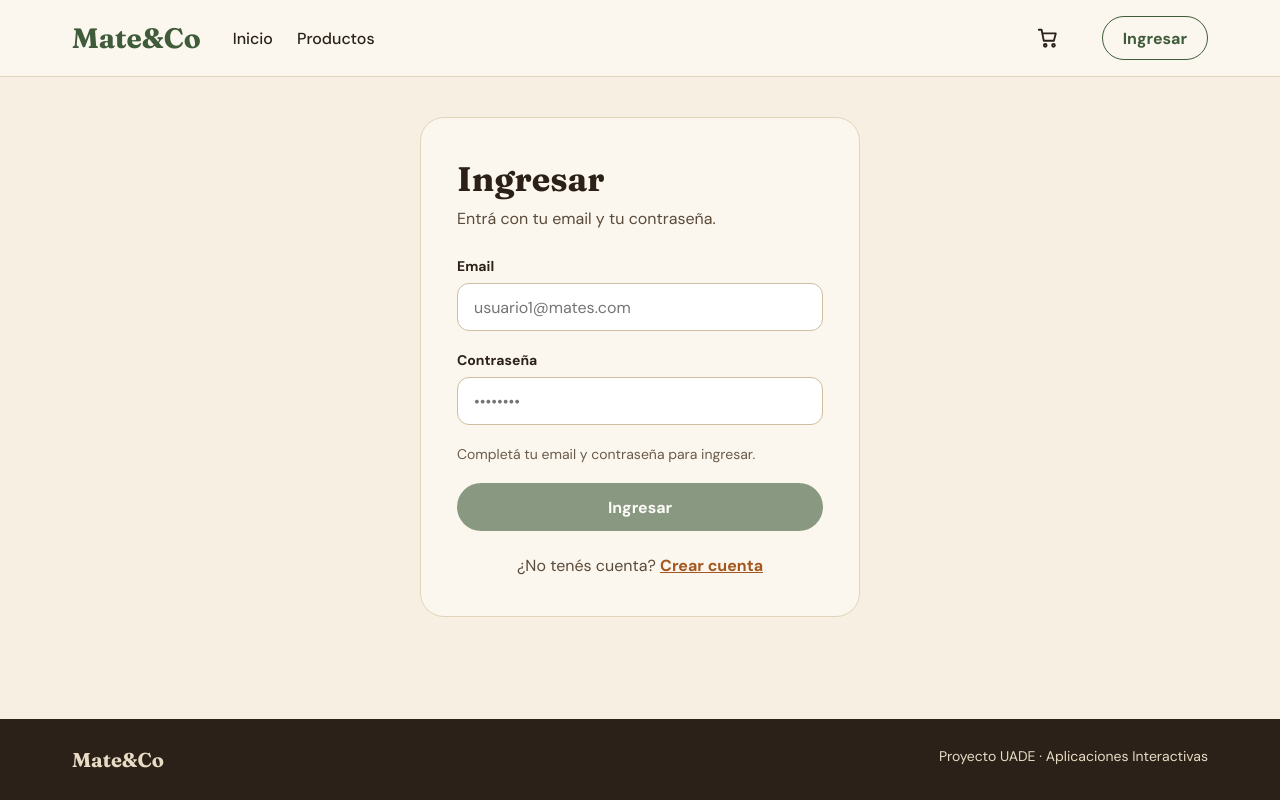
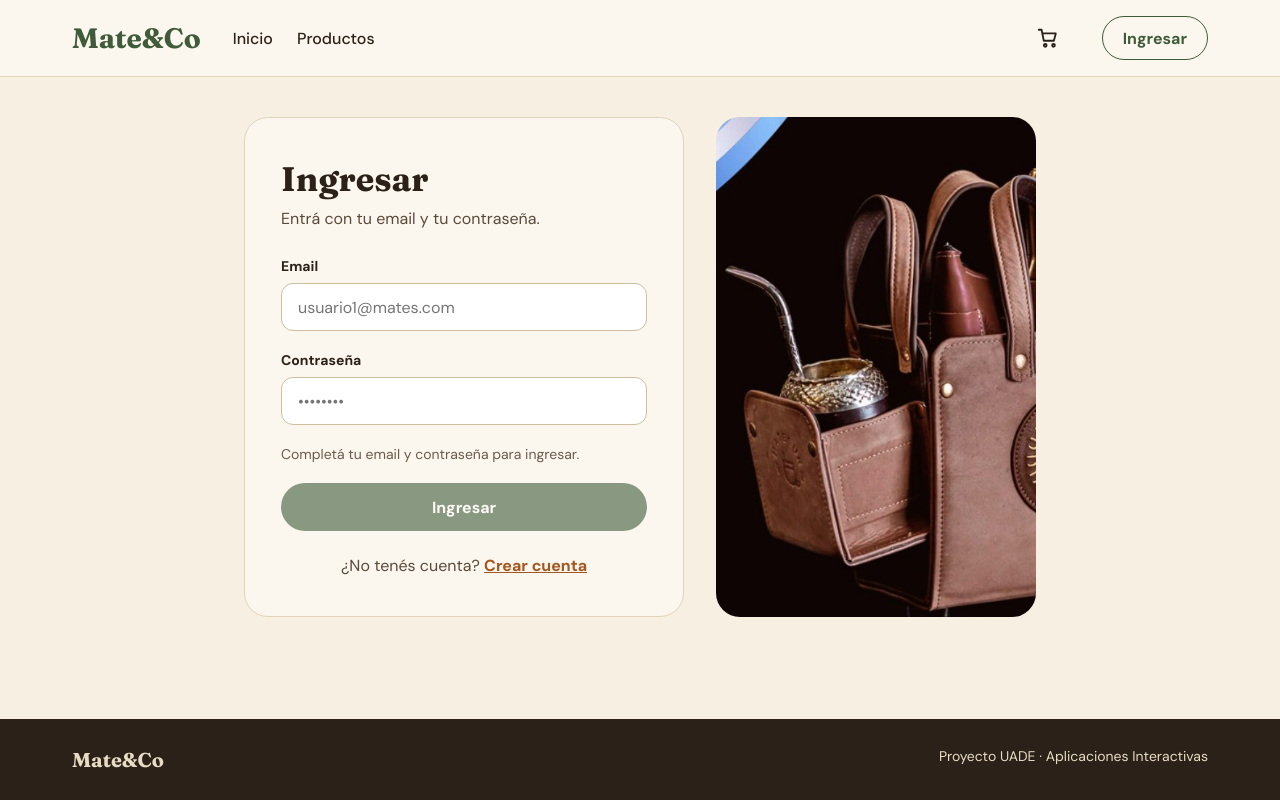
Before and after one commit to Nicom7910/Mate-Co, a React (Vite) app in the folder client/: page /login in a window 1280 px wide. Built offline with nearby package versions, Linux system fonts and the light colour scheme; no server answers.

Commit message:
Modificacion del banner

```diff
--- a/client/src/components/auth/AuthCard.css
+++ b/client/src/components/auth/AuthCard.css
@@ -1,9 +1,27 @@
 .auth-card-page {
   display: flex;
   justify-content: center;
+  align-items: stretch;
+  gap: 2rem;
+}
+
+.auth-card-page__photo {
+  display: none;
+}
+
+@media (min-width: 72rem) {
+  .auth-card-page__photo {
+    display: block;
+    flex: 0 0 20rem;
+    width: 20rem;
+    border-radius: 1.5rem;
+    object-fit: cover;
+    object-position: center;
+  }
 }
 
 .auth-card {
+  align-self: flex-start;
   width: 100%;
   max-width: 27.5rem;
   padding: 2.5rem 2.25rem;
--- a/client/src/components/auth/AuthCard.jsx
+++ b/client/src/components/auth/AuthCard.jsx
@@ -1,3 +1,4 @@
+import matero from "../../assets/matero.jpg";
 import "./AuthCard.css";
 
 const AuthCard = ({ title, subtitle, wide = false, children }) => (
@@ -7,6 +8,7 @@ const AuthCard = ({ title, subtitle, wide = false, children }) => (
       <p className="auth-card__subtitle">{subtitle}</p>
       {children}
     </div>
+    <img src={matero} alt="" className="auth-card-page__photo" />
   </section>
 );
 
--- a/client/src/components/home/Hero.css
+++ b/client/src/components/home/Hero.css
@@ -42,16 +42,18 @@
 }
 
 .hero__image {
-  display: flex;
-  align-items: center;
-  justify-content: center;
   flex: 1 1 23.75rem;
   min-width: 0;
-  height: 21.25rem;
+  height: 25rem;
+  overflow: hidden;
   border-radius: 1.75rem;
-  background: var(--tan);
+  background: #120b08;
 }
 
 .hero__image img {
-  width: 62%;
+  display: block;
+  width: 100%;
+  height: 100%;
+  object-fit: cover;
+  object-position: center 35%;
 }
--- a/client/src/components/home/Hero.jsx
+++ b/client/src/components/home/Hero.jsx
@@ -1,4 +1,4 @@
-import mate from "../../assets/mate.svg";
+import matero from "../../assets/matero.jpg";
 import LinkButton from "../common/LinkButton.jsx";
 import "./Hero.css";
 
@@ -23,7 +23,7 @@ const Hero = ({ loggedIn }) => (
       </div>
     </div>
     <div className="hero__image">
-      <img src={mate} alt="" />
+      <img src={matero} alt="Set matero de cuero con mate, bombilla y termo" />
     </div>
   </section>
 );
```
Also changed, not shown: client/src/assets/matero.jpg (added).
